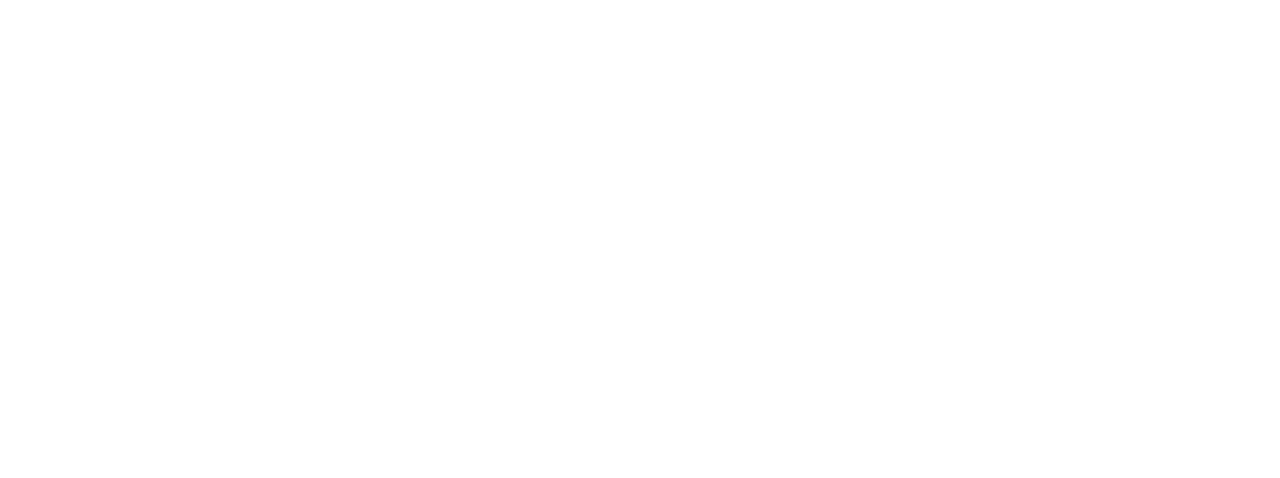
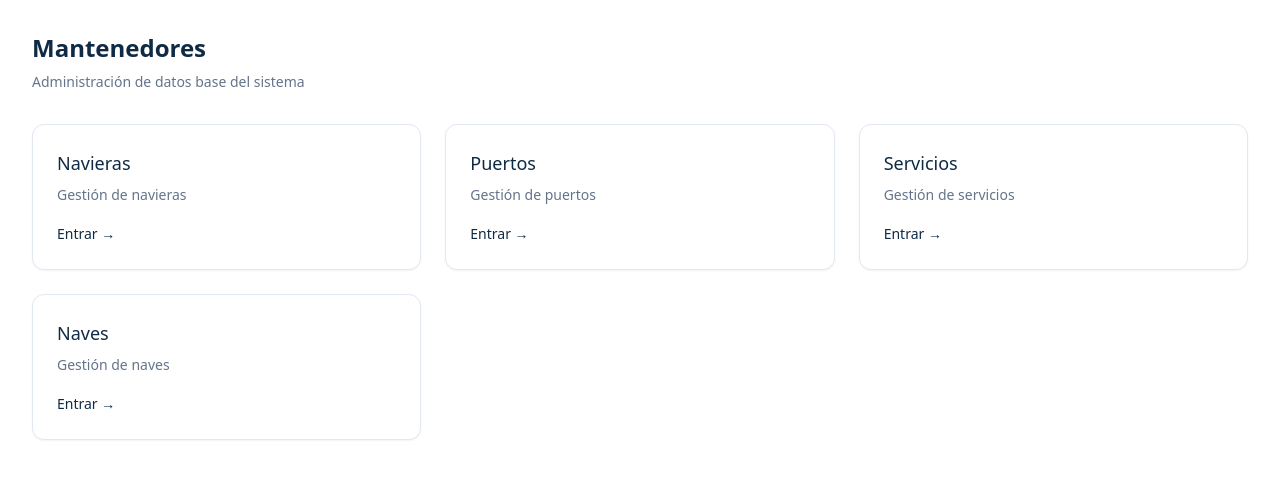
Before and after one commit to almepavez/Formulario_Navieras, a React (Vite) app in the folder expo-bl-frontend/: page /Mantenedores in a window 1280 px wide. Before the commit this address had no page. Shown: the top 478 px of the page. Built offline with nearby package versions, Linux system fonts and the light colour scheme.

Commit message:
Mantenedores

```diff
--- a/expo-bl-frontend/src/App.jsx
+++ b/expo-bl-frontend/src/App.jsx
@@ -1,6 +1,7 @@
 import { BrowserRouter, Routes, Route } from "react-router-dom";
 import Login from "./pages/Login";
 import Manifiestos from "./pages/Manifiestos";
+import Mantenedores from "./pages/Mantenedores";
 import Expo from "./pages/Expo";
 
 function App() {
@@ -10,6 +11,8 @@
         <Route path="/" element={<Login />} />
         <Route path="/Manifiestos" element={<Manifiestos />} />
         <Route path="/expo/:blNumber" element={<Expo />} />
+        <Route path="/Mantenedores" element={<Mantenedores />} />
+
       </Routes>
     </BrowserRouter>
   );
--- a/expo-bl-frontend/src/components/Sidebar.jsx
+++ b/expo-bl-frontend/src/components/Sidebar.jsx
@@ -38,8 +38,12 @@
         </NavLink>
 
         <NavLink
-          to="#"
-          className="px-4 py-2 rounded-lg opacity-40 cursor-not-allowed"
+           to="/mantenedores"
+          className={({ isActive }) =>
+            `px-4 py-2 rounded-lg ${
+              isActive ? "bg-white/20" : "hover:bg-white/10"
+            }`
+          }
         >
           ⚙️ Mantenedores
         </NavLink>
--- /dev/null
+++ b/expo-bl-frontend/src/pages/Mantenedores.jsx
@@ -0,0 +1,38 @@
+import { useState } from "react";
+import { useNavigate } from "react-router-dom";const Mantenedores = () => {
+  return (
+    <div className="p-8">
+      <h1 className="text-2xl font-semibold text-[#0F2A44] mb-2">
+        Mantenedores
+      </h1>
+      <p className="text-sm text-slate-500 mb-8">
+        Administración de datos base del sistema
+      </p>
+
+      <div className="grid grid-cols-1 md:grid-cols-2 xl:grid-cols-3 gap-6">
+
+        <Card title="Navieras" />
+        <Card title="Puertos" />
+        <Card title="Servicios" />
+        <Card title="Naves" />
+
+      </div>
+    </div>
+  );
+};
+
+const Card = ({ title }) => (
+  <div className="bg-white rounded-xl shadow-sm p-6 border border-slate-200 hover:shadow-md transition">
+    <h2 className="text-lg font-medium text-[#0F2A44] mb-2">
+      {title}
+    </h2>
+    <p className="text-sm text-slate-500 mb-4">
+      Gestión de {title.toLowerCase()}
+    </p>
+    <button className="text-sm text-[#0F2A44] font-medium hover:underline">
+      Entrar →
+    </button>
+  </div>
+);
+
+export default Mantenedores;
```
